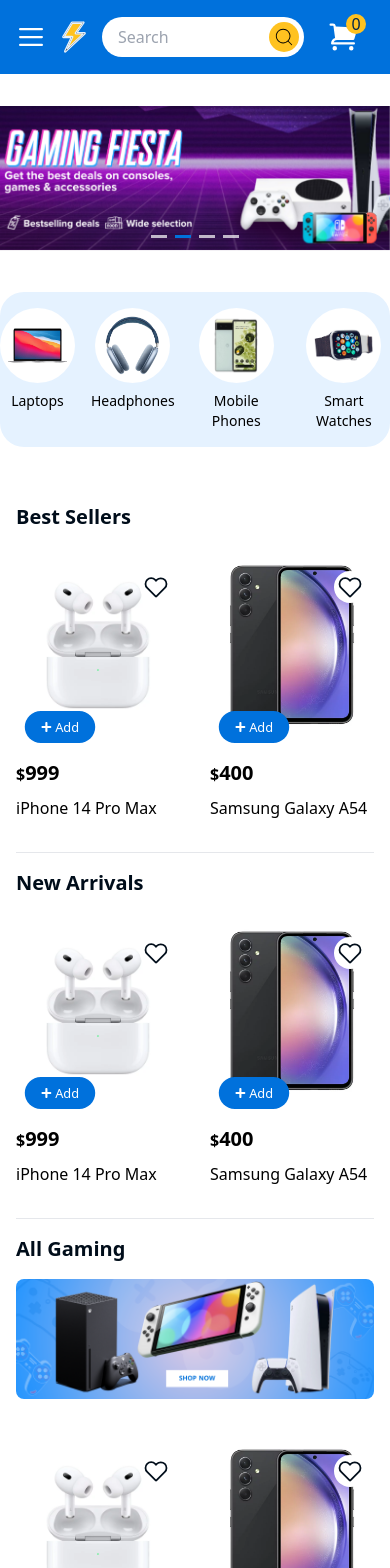
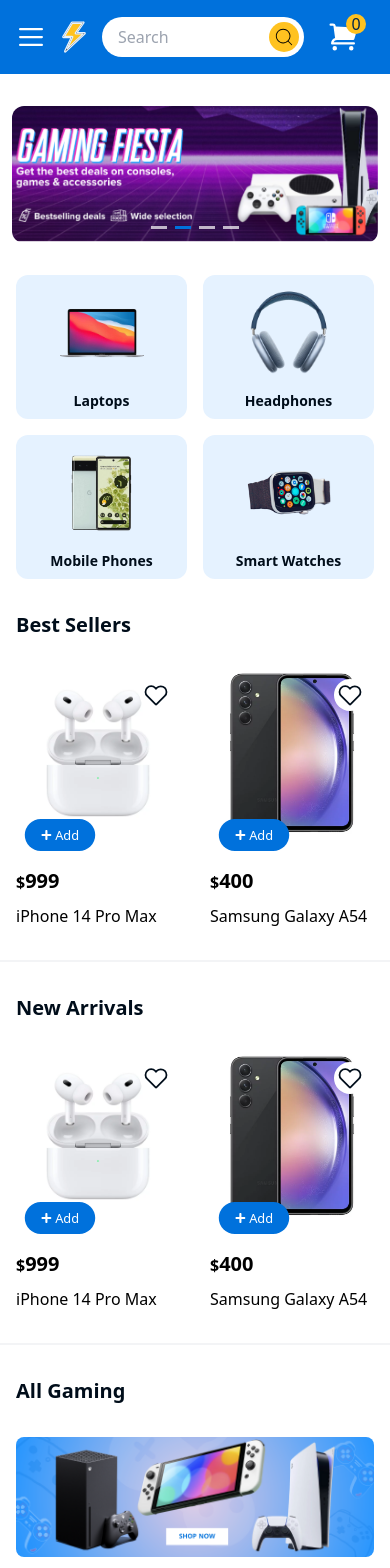
Before and after one commit to mahmoud-masoud/digital-zone, a React (Vite) app: page / in a window 390 px wide. Shown: the top 1568 px of the page. Built offline with nearby package versions, Linux system fonts and the light colour scheme; no server answers; the HTML template or start-up script is replaced by a standard one.

Commit message:
fix sing up with google|

```diff
--- a/src/components/BannersCarousel/Carousel.jsx
+++ b/src/components/BannersCarousel/Carousel.jsx
@@ -16,7 +16,11 @@
   const images = [img1, img2, img3, img4];
 
   return (
-    <div className='container relative mx-auto h-auto flex items-center justify-center overflow-hidden'>
+    <div
+      className='container relative mx-auto h-auto
+    flex items-center justify-center px-3 md:p-0'
+    >
+      <div className='rounded-xl overflow-hidden'>
         <Swiper
           className='w-full'
           navigation={{
@@ -38,16 +42,26 @@
             <SwiperSlide key={image.toString()}>
               <picture>
                 <source
-                srcSet={`/images/Carousel/small-images/small-${index + 1}.png`}
+                  srcSet={`/images/Carousel/small-images/small-${
+                    index + 1
+                  }.png`}
                   type='image/png'
                   media='(max-width: 768px)'
                   height='300'
+                  width='auto'
                 />
-              <img src={image} alt='' className='max-w-full' height='300' />
+                <img
+                  src={image}
+                  alt=''
+                  className='max-w-full'
+                  height='300'
+                  width='auto'
+                />
               </picture>
             </SwiperSlide>
           ))}
         </Swiper>
+      </div>
       <button
         className='hidden md:flex prev absolute items-center justify-end -left-[45px]
        h-[70px] w-[70px] bg-white z-10 rounded-full text-3xl text-primary'
--- a/src/components/CategoriesBar/Categories.jsx
+++ b/src/components/CategoriesBar/Categories.jsx
@@ -1,9 +1,14 @@
 import { Link } from 'react-router-dom';
 import Category from './Category';
-
+import Wrapper from '../../UI/Wrapper';
 const Categories = () => {
   return (
-    <section className='container mx-auto flex justify-around py-4 mt-10 mb-14 gap-4 bg-light rounded-3xl'>
+    <section className='px-4 pt-8 md:pt-12'>
+      <Wrapper
+        className={
+          'grid grid-cols-2 md:grid-cols-4 gap-4 justify-center items-center '
+        }
+      >
         <Link to={'ct/laptops'}>
           <Category img={'/images/Categories/laptop.png'} title={'Laptops'} />
         </Link>
@@ -28,6 +33,7 @@
             title={'Smart Watches'}
           />
         </Link>
+      </Wrapper>
     </section>
   );
 };
--- a/src/components/CategoriesBar/Category.jsx
+++ b/src/components/CategoriesBar/Category.jsx
@@ -1,16 +1,16 @@
 const Category = ({ img, title }) => {
   return (
     <div
-      className='text-center flex flex-col items-center
-     justify-between flex-1'
+      className='flex flex-col items-center
+     justify-between flex-1 bg-light p-2 rounded-xl'
     >
       <div
-        className='bg-white w-[75px] h-[75px] flex items-center
-       justify-center rounded-full p-2 overflow-hidden md:w-[120px] md:h-[120px]'
+        className=' w-[100px]  h-[100px] flex items-center
+       justify-center overflow-hidden md:w-[150px] md:h-[150px] p-2 rounded-lg'
       >
         <img src={img} alt={title} className='max-w-full' />
       </div>
-      <p className='pt-2 text-sm md:font-semibold lg:text-lg'>{title}</p>
+      <p className='pt-2 font-extrabold text-sm text-fontColor'>{title}</p>
     </div>
   );
 };
--- a/src/components/Header/Header.jsx
+++ b/src/components/Header/Header.jsx
@@ -33,6 +33,8 @@
     } else {
       document.documentElement.style.overflowY = 'auto';
     }
+
+    return () => (document.documentElement.style.overflowY = 'auto');
   }, [navbarIsOpen]);
 
   return (
@@ -58,7 +60,7 @@
           handleInputOnFocus={handleInputOnFocus}
         />
 
-        {navbarIsOpen && <MobileNavbar closeNavbar={closeNavbar} />}
+        {<MobileNavbar closeNavbar={closeNavbar} navbarIsOpen={navbarIsOpen} />}
         <Navbar />
 
         <CartIcon isInputOnFocus={isInputOnFocus} />
--- a/src/components/Header/NavBar/MobileNavbar.jsx
+++ b/src/components/Header/NavBar/MobileNavbar.jsx
@@ -6,18 +6,26 @@
 import { FiLogOut } from 'react-icons/fi';
 import { auth } from '../../../Utils/firebase';
 import { useAuthState } from 'react-firebase-hooks/auth';
-
-const MobileNavbar = ({ closeNavbar }) => {
+import { AnimatePresence, motion } from 'framer-motion';
+const MobileNavbar = ({ closeNavbar, navbarIsOpen }) => {
   const [accordion, setAccordion] = useState(false);
   const [user, loading, error] = useAuthState(auth);
-
+  const variants = {
+    visible: { opacity: 1, y: 0 },
+    hidden: { opacity: 0, y: '-100%' },
+  };
   const handleAccordionBlur = () => {
     setTimeout(() => {
       setAccordion(false);
     }, 100);
   };
   return (
-    <nav className='absolute left-0 top-0 h-screen w-screen md:hidden'>
+    <motion.nav
+      initial='hidden'
+      animate={navbarIsOpen ? 'visible' : 'hidden'}
+      variants={variants}
+      className='absolute left-0 top-0 h-screen w-screen md:hidden'
+    >
       <button
         className='absolute w-full left-0 top-0 bottom-0 right-0 bg-transparent'
         onClick={closeNavbar}
@@ -29,9 +37,10 @@
         <IoCloseSharp />
       </button>
 
+      {
         <ul
-        className='flex flex-col px-4 w-[320px] absolute left-0 bg-white h-full
-      py-20 border-r border-3'
+          className='flex flex-col px-4 w-[320px] absolute left-0 h-full
+      py-20 border-r border-3 bg-white'
         >
           <MobileAccountAvatar />
 
@@ -114,7 +123,8 @@
             </a>
           )}
         </ul>
-    </nav>
+      }
+    </motion.nav>
   );
 };
 export default MobileNavbar;
--- a/src/components/Header/NavBar/Navbar.jsx
+++ b/src/components/Header/NavBar/Navbar.jsx
@@ -30,6 +30,7 @@
     } else {
       document.documentElement.style.overflowY = 'auto';
     }
+    return () => (document.documentElement.style.overflowY = 'auto');
   }, [isAccountDropDown, dropDownMenu]);
 
   useEffect(() => {
--- a/src/components/SubCollections/BestSellers.jsx
+++ b/src/components/SubCollections/BestSellers.jsx
@@ -5,8 +5,8 @@
 
 const BestSellers = () => {
   return (
-    <section className='my-4 md:my-8 px-4'>
-      <Wrapper className={'bb-2 pb-8'}>
+    <section>
+      <Wrapper className='py-8 md:py-12 px-4 border-b-2 border-gray-100'>
         <h3 className='mb-8 text-xl font-bold text-fontColor'>Best Sellers</h3>
         <ProductsCarousel data={bestSellers} />
       </Wrapper>
--- a/src/components/SubCollections/Gaming.jsx
+++ b/src/components/SubCollections/Gaming.jsx
@@ -3,11 +3,13 @@
 import ProductsCarousel from './ProductsCarousel';
 const Gaming = () => {
   return (
-    <section className=' text-fontColor px-4 my-4 md:my-8 '>
-      <Wrapper className={'pb-8 bb-2 flex flex-col '}>
-        <h1 className='text-xl md:text-3xl font-bold mb-4 md:mb-8'>
-          All Gaming
-        </h1>
+    <section className=' text-fontColor '>
+      <Wrapper
+        className={
+          'flex flex-col py-8 md:py-12 px-4 border-b-2 border-gray-100'
+        }
+      >
+        <h1 className='mb-8 text-xl md:text-3xl font-bold'>All Gaming</h1>
         <div className='rounded-lg md:rounded-xl overflow-hidden mb-12'>
           <img src='/images/new/gaming-banner.png' alt='' />
         </div>
--- a/src/components/SubCollections/NewArrivals.jsx
+++ b/src/components/SubCollections/NewArrivals.jsx
@@ -5,8 +5,8 @@
 
 const NewArrivals = () => {
   return (
-    <section className='my-4 md:my-8 px-4'>
-      <Wrapper className={'bb-2 pb-8'}>
+    <section>
+      <Wrapper className='py-8 md:py-12 px-4 border-b-2 border-gray-100'>
         <h3 className='mb-8 text-xl font-bold text-fontColor'>New Arrivals</h3>
         <ProductsCarousel data={bestSellers} />
       </Wrapper>
--- a/src/components/auth/CreateAccount/SignupComponents.jsx
+++ b/src/components/auth/CreateAccount/SignupComponents.jsx
@@ -44,7 +44,6 @@
           displayName,
           email,
           uid,
-          favorites: [],
         },
         uid
       );
@@ -72,7 +71,7 @@
 
   const signUpWithGoogle = async () => {
     try {
-      const userCredential = await signInWithPopup(auth, googlAuthProvider);
+      const userCredential = await signInWithRedirect(auth, googlAuthProvider);
       const { displayName, email, uid } = userCredential.user;
 
       addNewUser(
@@ -80,7 +79,6 @@
           displayName,
           email,
           uid,
-          favorites: [],
         },
         uid
       );
```
Also changed, not shown: src/TestTypesense.jsx (added). Lines whose indentation alone changed are shown as unchanged.
